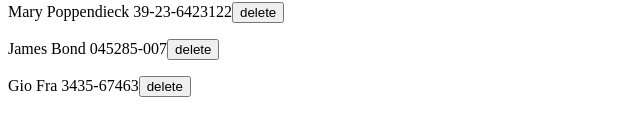
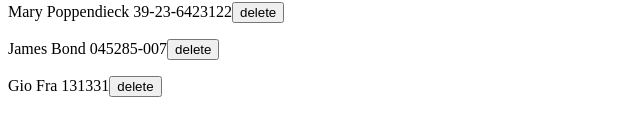
Before and after one commit to GioFrance/fullstackopen, a React (Create React App) app in the folder part2/phonebook/: page / in a window 1280 px wide. Shown: the part 392-528 px from the top of the page, without its empty margins (0-640 px from the left). Built offline with nearby package versions, Linux system fonts and the light colour scheme; data requests are answered from the project's data file.

Commit message:
part2.15 ongoing fix for same input error

```diff
--- a/part2/phonebook/db.json
+++ b/part2/phonebook/db.json
@@ -26,8 +26,8 @@
       "id": 5
     },
     {
-      "name": "Gio Fra",
-      "number": "3435-67463",
+      "name": "Gio Fra ",
+      "number": "131331",
       "id": 6
     }
   ]
--- a/part2/phonebook/src/App.js
+++ b/part2/phonebook/src/App.js
@@ -33,12 +33,13 @@ const App = () => {
     );
 
     if (currentPerson && currentPerson.number === number) {
-      alert(`${newName} is already added to phonebook`);
-    } else if (currentPerson && currentPerson.number !== number) {
+      window.alert(`${newName} is already added to phonebook`);
+    }
+    if (currentPerson && currentPerson.number !== number) {
       const confirmReplace = window.confirm(
         `Replace ${currentPerson.name} number with new number?`
       );
-
+    }
     if (confirmReplace) {
       const personUpdate = { ...currentPerson, number: number };
       phonebookServices
@@ -50,7 +51,6 @@ const App = () => {
             )
           );
         });
-      }
     } else {
       phonebookServices.create(phonebookObject).then((returnedPerson) => {
         setPersons(persons.concat(returnedPerson));
```
Lines whose indentation alone changed are shown as unchanged.
